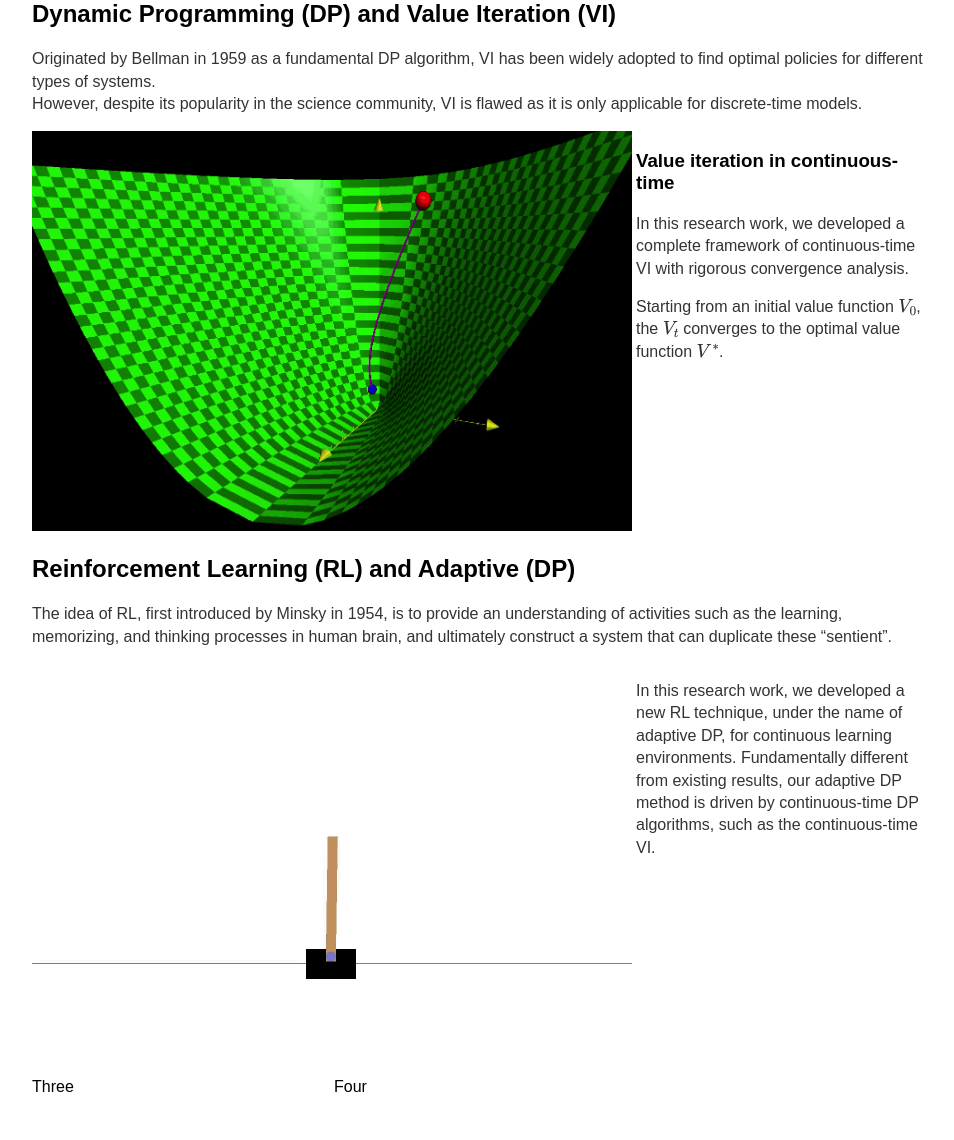
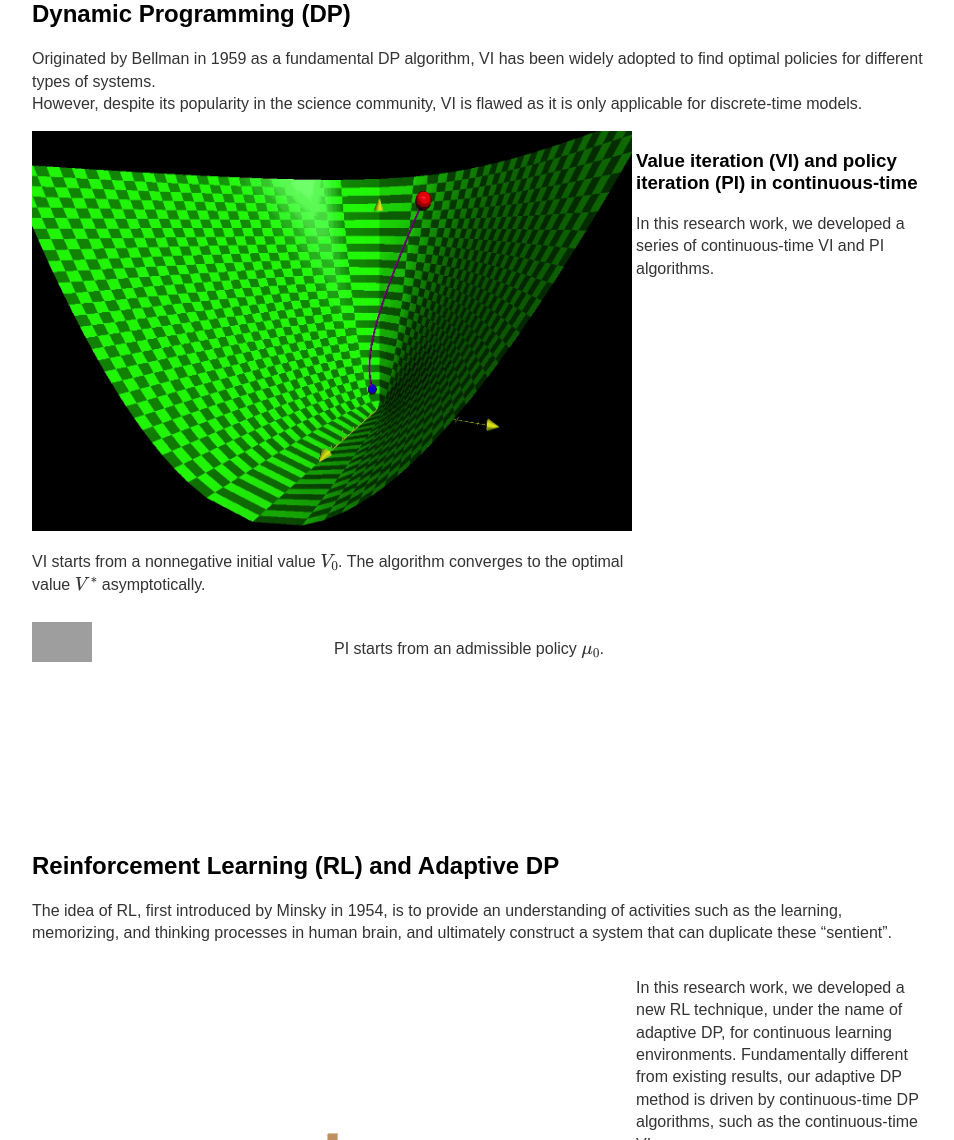
Before and after one commit to tao-bian-nyu/tao-bian-nyu.github.io, a Jekyll site: the page built from research/index.md, in a window 1280 px wide and 1400 px high, scrolled down 398 px. Shown: the part 260-1400 px from the top of the window, without its empty margins (160-1114 px from the left). Built offline with Jekyll 4.4.1, drawn with Linux system fonts in a browser that asks for light colours; formulas are drawn with MathJax 3; grey boxes are pictures that could not be loaded.

Commit message:
Update topics.html

```diff
--- a/_includes/topics.html
+++ b/_includes/topics.html
@@ -1,4 +1,4 @@
-<h2>Dynamic Programming (DP) and Value Iteration (VI)</h2>
+<h2>Dynamic Programming (DP)</h2>
 <p> Originated by Bellman in 1959 as a fundamental DP algorithm, VI has been widely adopted to find optimal policies for different types of systems. <br>
 However, despite its popularity in the science community, VI is flawed as it is only applicable for discrete-time models. </p>
 <!--   For the past few decades, researchers have been puzzled by how to extend traditional VI to the continuous-time setting. </p>  -->
@@ -7,18 +7,22 @@ However, despite its popularity in the science community, VI is flawed as it is
 <div class="one">
 <img src="../images/VI_algorithm.gif" alt="Continuous-time VI" style="width:600px;height:400px;">
 <!-- <img src="../images/VI_algorithm.gif" alt="Continuous-time VI">  -->
+ <p> VI starts from a nonnegative initial value \(V_0\). The algorithm converges to the optimal value \(V^*\) asymptotically. </p>
 </div>
 <div class="two">
- <h3> Value iteration in continuous-time</h3>
+ <h3> Value iteration (VI) and policy iteration (PI) in continuous-time</h3>
 <!--  have made a breakthrough on this long-standing issue, by  -->
- <p> In this research work, we developed a complete framework of continuous-time VI with rigorous convergence analysis.</p>
-<p> Starting from an initial value function \(V_0\), the \(V_t\) converges to the optimal value function \(V^*\). </p>
+ <p> In this research work, we developed a series of continuous-time VI and PI algorithms.</p>
 </div>
-<!-- <div class="three">Three</div>
-<div class="four">Four</div> -->
+<div class="three">
+  <img src="../images/VI_algorithm.pdf" alt="Cart Pole via Deep ADP" style="width:60px;height:40px;">
+</div>
+<div class="four">
+  <p> PI starts from an admissible policy \(\mu_0\). </p>
+ </div>
 </div>
 
-<h2>Reinforcement Learning (RL) and Adaptive (DP)</h2>
+<h2>Reinforcement Learning (RL) and Adaptive DP</h2>
 <p> The idea of RL, first introduced by Minsky in 1954, is to provide an understanding of activities such as the learning, memorizing, and thinking processes in human brain, and ultimately construct a system that can duplicate these “sentient”.</p>
 <div class="wrapper">
 <div class="one">
@@ -29,8 +33,10 @@ However, despite its popularity in the science community, VI is flawed as it is
 <p> In this research work, we developed a new RL technique, under the name of adaptive DP, for continuous learning environments. Fundamentally different from existing results, our adaptive DP method is driven by continuous-time DP algorithms, such as the continuous-time VI.</p>
 
 </div>
-<div class="three">Three</div>
-<div class="four">Four</div>
+<div class="three">
+
+ </div>
+<div class="four"></div>
 </div>
 
 <h2>Robust DP and Robust ADP</h2>
```
